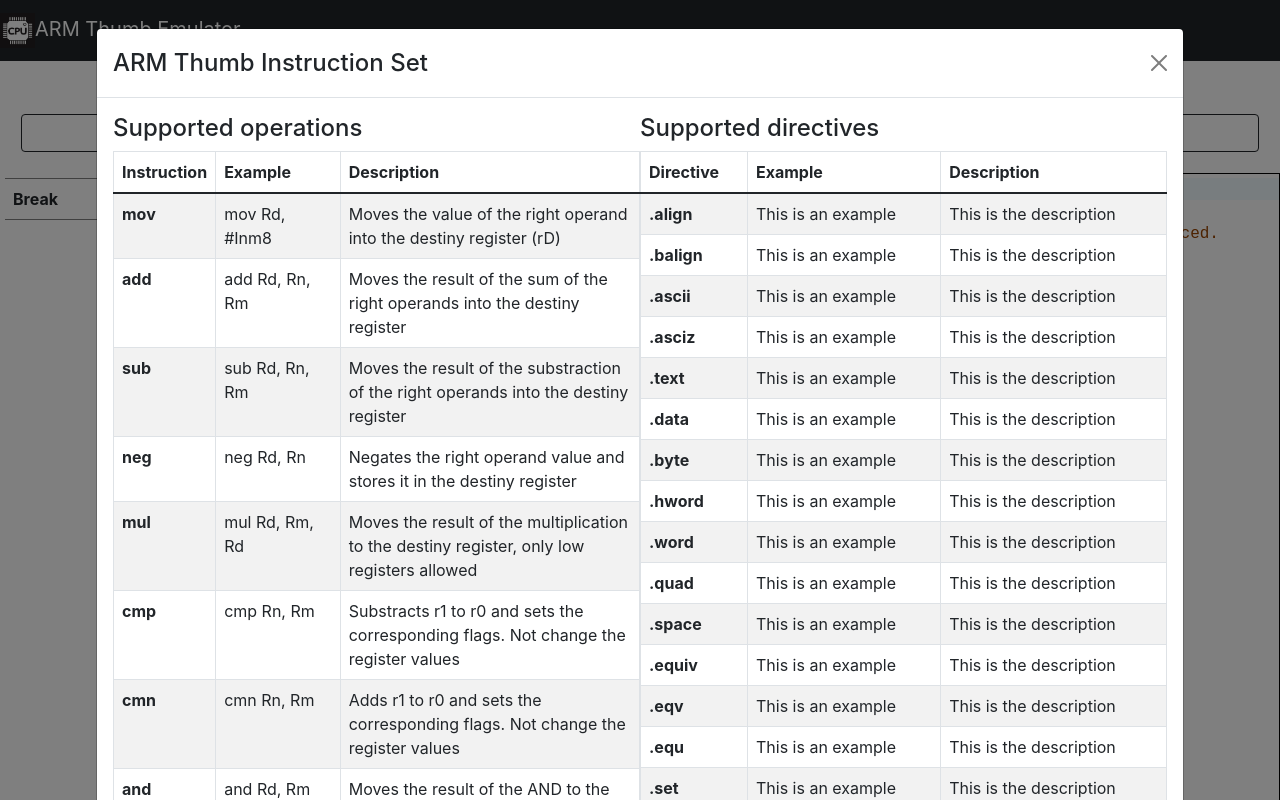
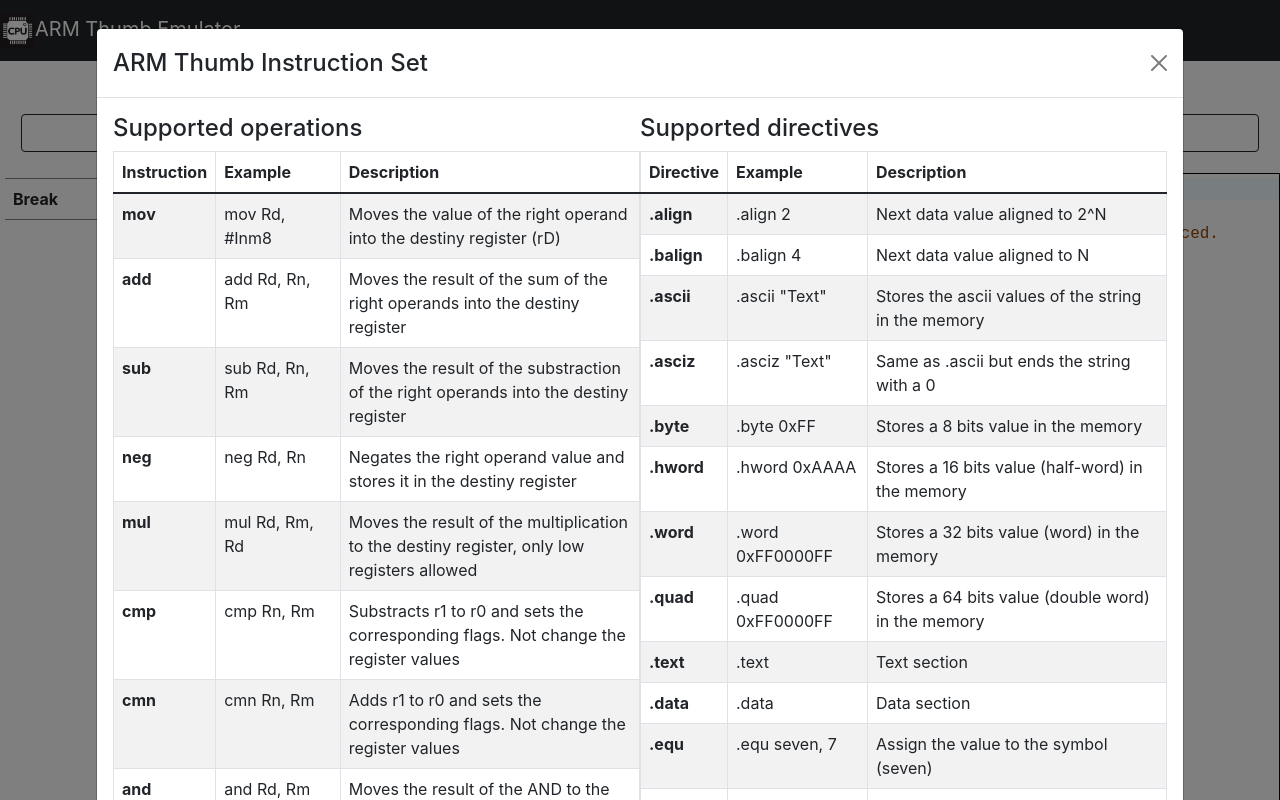
Before and after one commit to FreddyJS/wthumb, a React (Create React App) app in the folder frontend/: page / in a window 1280 px wide. Both pictures are taken after a click on the button "ARM Help". Shown: the top 800 px of the page. Built offline with nearby package versions, Linux system fonts and the light colour scheme.

Commit message:
Directives info

```diff
--- a/frontend/src/components/Help/Help.tsx
+++ b/frontend/src/components/Help/Help.tsx
@@ -5,7 +5,7 @@ import Button from 'react-bootstrap/Button';
 import Table from 'react-bootstrap/Table';
 
 import { wordToDirective, wordToOperation } from 'emulator/types';
-import { operationsInfo } from './info';
+import { directivesInfo, operationsInfo } from './info';
 
 type HelpProps = {
     show: boolean;
@@ -57,12 +57,12 @@ const Help = ({ show, onClose }: HelpProps) => {
                                 </tr>
                             </thead>
                             <tbody>
-                                {Object.keys(wordToDirective).map((word) => {
+                                {Object.keys(directivesInfo).map((word) => {
                                     return (
                                         <tr key={word}>
                                             <td><b>{word}</b></td>
-                                            <td>This is an example</td>
-                                            <td>This is the description</td>
+                                            <td>{directivesInfo[word].example}</td>
+                                            <td>{directivesInfo[word].description}</td>
                                         </tr>
                                     );
                                 }
--- a/frontend/src/components/Help/info.ts
+++ b/frontend/src/components/Help/info.ts
@@ -1,6 +1,4 @@
-import { Operation } from "emulator";
-
-const operationsInfo: { [key: string]: { example: string, description: string} } = {
+const operationsInfo: { [key: string]: { example: string, description: string } } = {
     mov: {
         example: 'mov Rd, #Inm8',
         description: 'Moves the value of the right operand into the destiny register (rD)'
@@ -121,6 +119,69 @@ const operationsInfo: { [key: string]: { example: string, description: string} }
         example: 'wfi',
         description: 'Stops the execution of the cpu'
     },
-  };
+};
 
-  export { operationsInfo };
+const directivesInfo: { [key: string]: { example: string, description: string } } = {
+    '.align': {
+        example: '.align 2',
+        description: 'Next data value aligned to 2^N'
+    },
+    '.balign': {
+        example: '.balign 4',
+        description: 'Next data value aligned to N'
+    },
+    '.ascii': {
+        example: '.ascii "Text"',
+        description: 'Stores the ascii values of the string in the memory'
+    },
+    '.asciz': {
+        example: '.asciz "Text"',
+        description: 'Same as .ascii but ends the string with a 0'
+    },
+    '.byte': {
+        example: '.byte 0xFF',
+        description: 'Stores a 8 bits value in the memory'
+    },
+    '.hword': {
+        example: '.hword 0xAAAA',
+        description: 'Stores a 16 bits value (half-word) in the memory'
+    },
+    '.word': {
+        example: '.word 0xFF0000FF',
+        description: 'Stores a 32 bits value (word) in the memory'
+    },
+    '.quad': {
+        example: '.quad 0xFF0000FF',
+        description: 'Stores a 64 bits value (double word) in the memory'
+    },
+    '.text': {
+        example: '.text',
+        description: 'Text section'
+    },
+    '.data': {
+        example: '.data',
+        description: 'Data section'
+    },
+    '.equ': {
+        example: '.equ seven, 7',
+        description: 'Assign the value to the symbol (seven)'
+    },
+    '.set': {
+        example: '.set seven, 7',
+        description: 'Same as .equ'
+    },
+    '.equiv': {
+        example: '.equiv seven, 7',
+        description: 'Same as .equ but throws error y the symbol already exists'
+    },
+    '.eqv': {
+        example: '.eqv seven, 7',
+        description: 'Same as .equiv'
+    },
+    '.space': {
+        example: '.space 4',
+        description: 'Reserve N bytes of memory to initialized to 0'
+    },
+};
+
+export { operationsInfo, directivesInfo };
```
